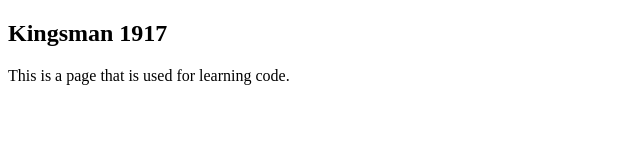
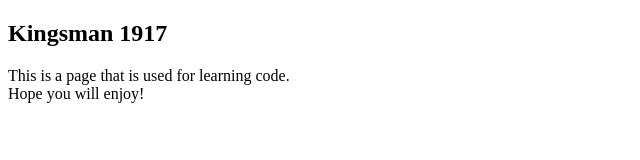
Before and after one commit to IuliaN00722/IuliaN00722.github.io, a plain HTML site: page index.html in a window 1280 px wide. Shown: the whole page, without its empty margins (0-640 px from the left). Drawn offline with Linux system fonts and the light colour scheme.

Commit message:
Update index.html

```diff
--- a/index.html
+++ b/index.html
@@ -12,7 +12,7 @@
 				   }
 			   </style>
 			 <h2>Kingsman 1917</h2>
-	   	   <p>This is a page that is used for learning code.</p>
+	   	   <p>This is a page that is used for learning code. <br> Hope you will enjoy!</p>
 		    </main>
            </body>
     </html>
```
